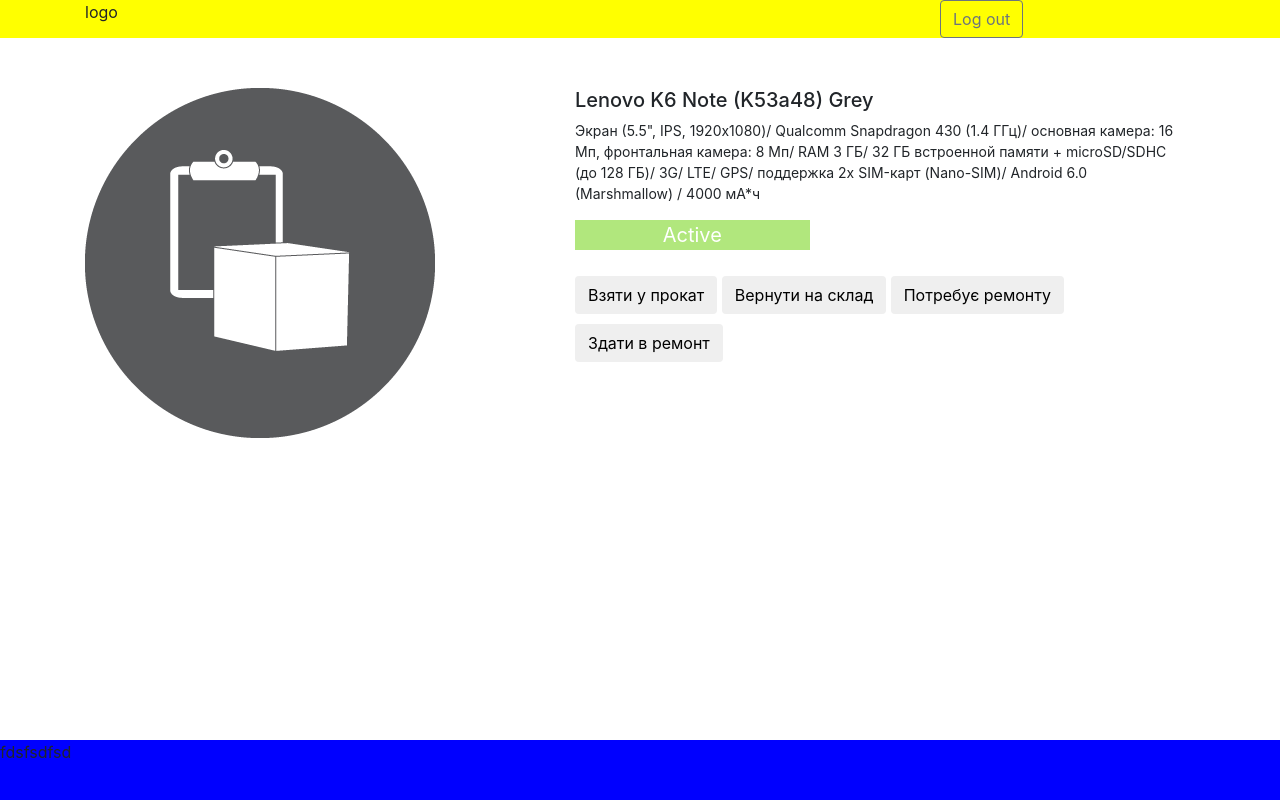
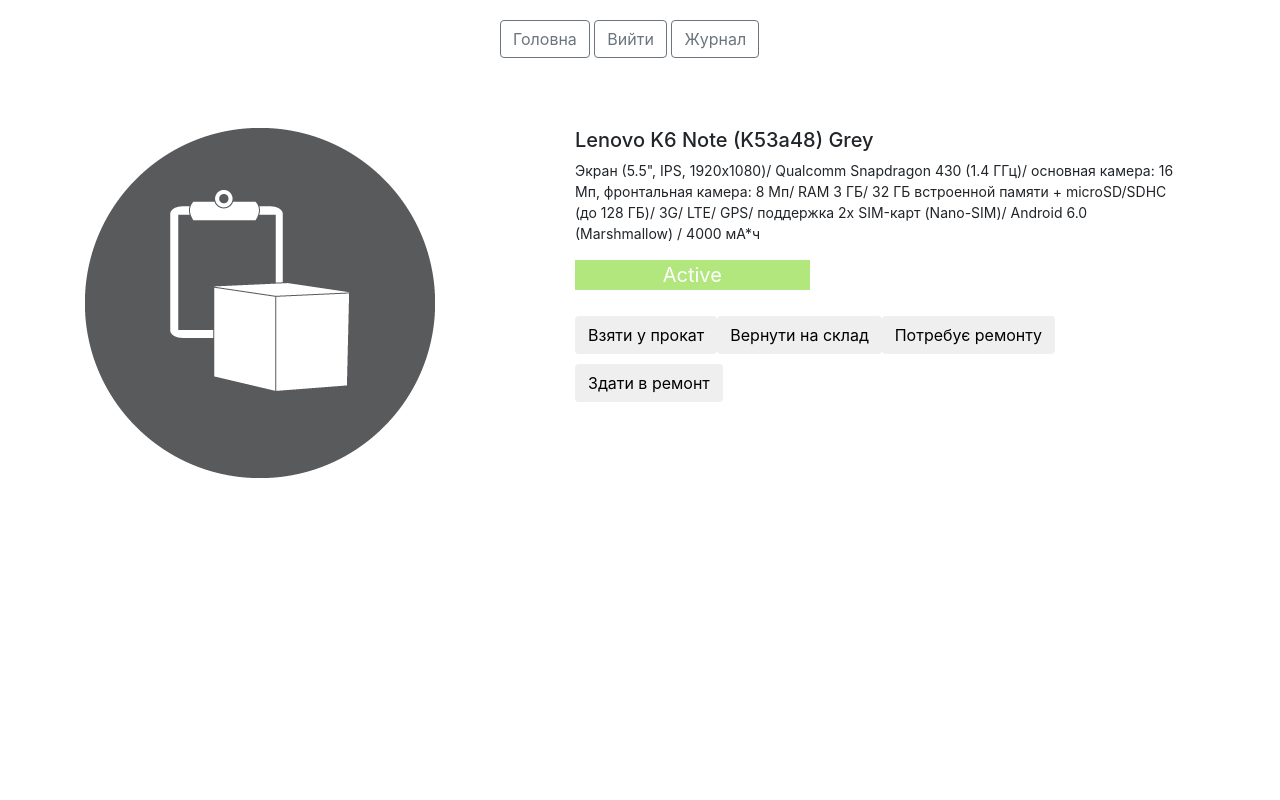
Before and after one commit to CrewSY/KovalAgent, a Django app: page /iteam_details/1/ in a window 1280 px wide. Run offline with Django 3.2, Linux system fonts and the light colour scheme; the visitor is signed in with stand-in values (Sample User, id 1); data comes from the database, SQL or seed files in the repository; some libraries are stand-ins or nearby versions.

Commit message:
Add buttons, small fixes

```diff
--- a/main/static/css/auth.css
+++ b/main/static/css/auth.css
@@ -61,11 +61,13 @@
   padding-top: 4vh;
 }
 
-p.error-message  {
+.error-message  {
   text-align: center !important;
   font-size: 20px;
   font-weight: bold;
   margin-top: -60px;
+  display: block;
+  margin: 0 auto;
 }
 
 .form .message {
--- a/main/static/css/base.css
+++ b/main/static/css/base.css
@@ -9,17 +9,18 @@
 
 header {
 	height: auto;
-	background-color: yellow;
 }
 
-#footer {
-  position: absolute;
-  bottom: 0;
-  width: 100%;
-  height: 60px;
-  background-color: blue;
+.btn-margin {
+  margin-left: 35px;
 }
 
 .btn-default {
 	margin-top: 10px;
+  float: left;
 }
+
+.buttons-koval {
+  margin-top: 20px;
+  margin-bottom: 20px;
+}
--- a/main/templates/main/base.html
+++ b/main/templates/main/base.html
@@ -17,13 +17,16 @@
 	<header>
 	 <div class="container">
     <div class="row">
-      <div class="col-sm-2">logo</div>
-      <div class="col-sm-3 offset-sm-7">
-        {% if user.is_authenticated %}
-          <a class="btn btn-outline-secondary btn-log logout" href="{% url 'logout' %}">{% trans "Log out" %}</a>
-        {% else %}
-          <a class="btn btn-outline-secondary btn-log login" id="login" href="{% url 'login' %}">Логін</a>
-        {% endif %}
+      <div class="col-sm-4">
+      </div>
+      <div class="col-sm-4 btn-margin">
+          <a class="btn btn-outline-secondary btn-log buttons-koval" href="{% url 'equipment' %}">Головна</a>
+          {% if user.is_authenticated %}
+            <a class="btn btn-outline-secondary btn-log buttons-koval" href="">Вийти</a>
+            <a class="btn btn-outline-secondary btn-log buttons-koval" id="login" href="{% url 'login' %}">Журнал</a>
+          {% else %}
+            <a class="btn btn-outline-secondary btn-log buttons-koval" id="login" href="{% url 'login' %}">Увійти</a>
+          {% endif %}
       </div>
     </div>
    </div>
@@ -32,9 +35,6 @@
   {% block content %}
   {% endblock %}
 
-  <footer class="footer" id="footer">
-    fdsfsdfsd
-  </footer>
 </div>
 </body>
 </html>
```
Also changed, not shown: main/static/css/equipment.css (+30 -6 lines), main/templates/main/equipment.html (+17 -6 lines), main/static/img/logo.png (added).
